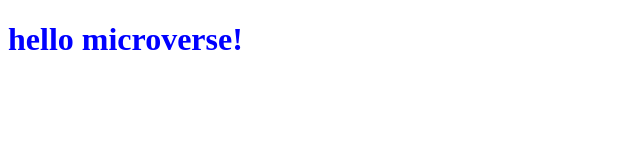
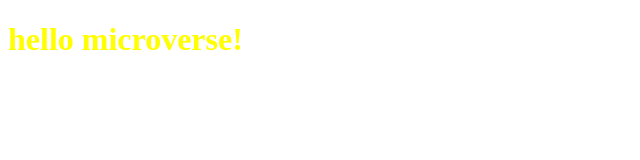
Before and after one commit to ismailakinkunmi/microverse, a website: page index.html in a window 1280 px wide. Shown: the whole page, without its empty margins (0-640 px from the left). Drawn offline with Linux system fonts and the light colour scheme.

Commit message:
add all files

```diff
--- a/main.css
+++ b/main.css
@@ -1,3 +1,3 @@
 .hello {
-  color: #00f;
+  color: #ff0;
 }
```
